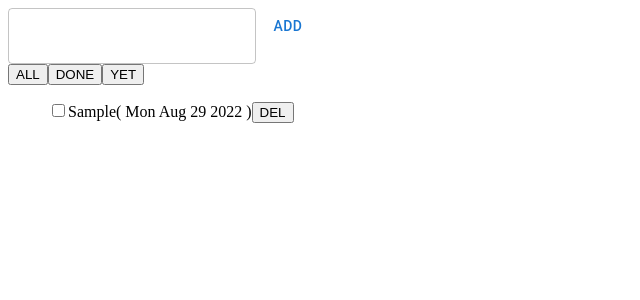
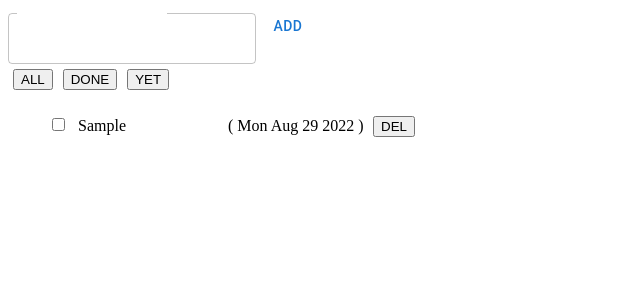
Before and after one commit to 1wooseok/tsPractice, a React (Vite) app: page / in a window 1280 px wide. Both pictures are taken after typing "Sample" into the empty fields and a click on the button "ADD". Shown: the top 300 px of the page, without its empty margins (0-640 px from the left). Built offline with nearby package versions, Linux system fonts and the light colour scheme.

Commit message:
add custom hook for filter

```diff
--- a/src/components/TodoFilter.tsx
+++ b/src/components/TodoFilter.tsx
@@ -6,7 +6,7 @@ function TodoFilter() {
   const dispatch = useTodoDispatch();
 
   const handleFilter = (filter: Filter) => {
-    dispatch({ type: "SET_FITER", payload: filter });
+    dispatch({ type: "SET_FILTER", payload: filter });
   };
 
   return (
--- a/src/components/TodoInputField.tsx
+++ b/src/components/TodoInputField.tsx
@@ -11,8 +11,9 @@ function TodoInputField() {
   };
 
   const addTodo = (): void => {
-    if (!input) return;
-
+    if (!input) {
+      return;
+    }
     dispatch({ type: "ADD_TODO", payload: input });
     setInput("");
   };
--- a/src/components/TodoItem.tsx
+++ b/src/components/TodoItem.tsx
@@ -1,4 +1,4 @@
-import React, { useRef } from "react";
+import React, { useState, useRef } from "react";
 import { Todo } from "../types/TodoType";
 import { useTodoDispatch } from "../context/TodoContext";
 import "../styles/todoStyle.css";
@@ -9,44 +9,40 @@ interface TodoItemProps {
 
 function TodoItem({ todo }: TodoItemProps) {
   const timer = useRef<number | null>(null);
-
   const dispatch = useTodoDispatch();
-
-  const { id, done, text, date } = todo;
+  const [editable, setEditable] = useState<boolean>(false); // focus가 Out 되면 false로 다시 바꿔야 함.
 
   const deleteTodo = () => {
-    dispatch({ type: "DELETE_TODO", payload: id });
+    dispatch({ type: "DELETE_TODO", payload: todo.id });
   };
 
   const updateTodo = (text: string) => {
-    dispatch({ type: "UPDATE_TODO", payload: { id, text } });
+    dispatch({ type: "UPDATE_TODO", payload: { id: todo.id, text } });
   };
 
   const toggleCheck = () => {
-    dispatch({ type: "TOGGLE_TODO", payload: id });
+    dispatch({ type: "TOGGLE_TODO", payload: todo.id });
   };
 
   const handleChange = (e: React.ChangeEvent<HTMLSpanElement>) => {
-    if (e.target.textContent === text) {
+    if (e.target.textContent === todo.text) {
       return;
     }
-
     if (timer.current) {
       clearTimeout(timer.current);
     }
-
     timer.current = setTimeout(() => {
       updateTodo(e.target.textContent || "");
     }, 200);
   };
 
   return (
-    <li className={done ? "done" : ""}>
-      <input type="checkbox" checked={done} onChange={toggleCheck} />
+    <li className={todo.done ? "done" : ""}>
+      <input type="checkbox" checked={todo.done} onChange={toggleCheck} />
       <span contentEditable onInput={handleChange}>
-        {text}
+        {todo.text}
       </span>
-      <span>( {date} )</span>
+      <span>( {todo.date} )</span>
       <button onClick={deleteTodo}>DEL</button>
     </li>
   );
--- a/src/components/TodoItemList.tsx
+++ b/src/components/TodoItemList.tsx
@@ -1,27 +1,13 @@
 import React from "react";
-import { useTodoContext } from "../context/TodoContext";
-import { Todo } from "../types/TodoType";
 import TodoItem from "./TodoItem";
+import useFilteredTodo from "../hook/useFIlteredTodo";
 
 function TodoItemList() {
-  const { todos, filter } = useTodoContext();
-
-  const getFilteredTodos = (): Todo[] => {
-    switch (filter) {
-      case "ALL":
-        return todos;
-      case "DONE":
-        return todos.filter((todo) => todo.done);
-      case "YET":
-        return todos.filter((todo) => !todo.done);
-      default:
-        return todos;
-    }
-  };
+  const filteredTodos = useFilteredTodo();
 
   return (
     <ul>
-      {getFilteredTodos().map((todo) => (
+      {filteredTodos.map((todo) => (
         <TodoItem key={todo.id} todo={todo} />
       ))}
     </ul>
--- a/src/context/todoReducer.tsx
+++ b/src/context/todoReducer.tsx
@@ -50,6 +50,7 @@ export function TodoReducer(
         ),
       };
     case "SET_FILTER":
+      console.log("before Filter Change");
       return {
         ...state,
         filter: action.payload,
--- /dev/null
+++ b/src/hook/useFIlteredTodo.tsx
@@ -0,0 +1,16 @@
+import { useTodoContext } from "../context/TodoContext";
+
+export default function useFilteredTodo() {
+  const { todos, filter } = useTodoContext();
+
+  switch (filter) {
+    case "ALL":
+      return todos;
+    case "DONE":
+      return todos.filter((todo) => todo.done);
+    case "YET":
+      return todos.filter((todo) => !todo.done);
+    default:
+      return todos;
+  }
+}
--- a/src/styles/global.css
+++ b/src/styles/global.css
@@ -7,3 +7,14 @@ ul,
 li {
   list-style: none;
 }
+
+span {
+  display: inline-block;
+  margin: 5px 0px;
+  margin-left: 10px;
+  width: 140px;
+}
+
+button {
+  margin: 5px;
+}
```
Also changed, not shown: src/context/test.tsx (deleted, +0 -33 lines).
